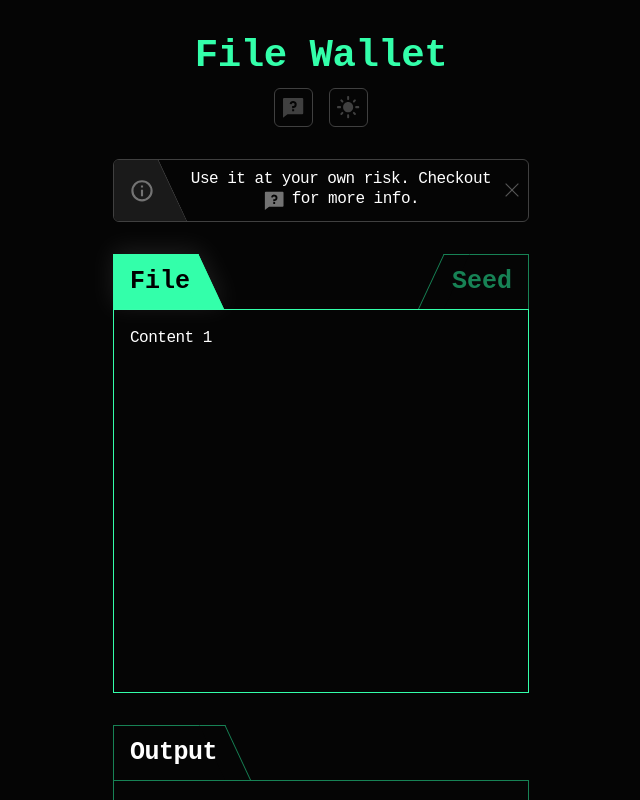
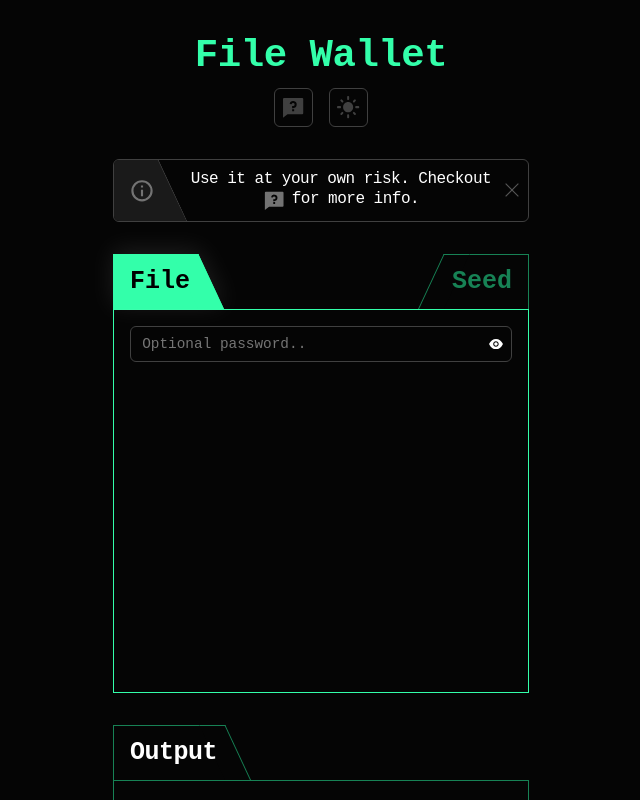
Before and after one commit to AmphibianDev/file-wallet, a React (Vite) app: page / in a window 1280 px wide. Shown: the top 800 px of the page, without its empty margins (319-959 px from the left). Built offline with nearby package versions, Linux system fonts and the light colour scheme.

Commit message:
add InputField

```diff
--- a/package.json
+++ b/package.json
@@ -4,7 +4,7 @@
   "version": "0.0.0",
   "type": "module",
   "scripts": {
-    "dev": "vite",
+    "dev": "vite --host",
     "build": "tsc && vite build",
     "lint": "eslint src --ext ts,tsx --report-unused-disable-directives --max-warnings 0",
     "preview": "vite preview"
--- /dev/null
+++ b/src/components/InputField.module.css
@@ -0,0 +1,35 @@
+.container {
+  display: flex;
+  align-items: center;
+  position: relative;
+}
+
+.input {
+  background: none;
+  border: 1px solid var(--color-border);
+  border-radius: 6px;
+  height: 2.25rem;
+  width: 100%;
+  min-height: 2.25rem;
+  padding: 0 0.7rem;
+  overflow: hidden;
+
+  color: inherit;
+  font-size: var(--a200);
+
+  &:focus-within {
+    border-color: var(--color-primary-bright);
+    outline: none;
+  }
+}
+
+.switchIcon {
+  position: absolute;
+  right: 0.5rem;
+  top: 50%;
+  transform: translateY(-50%);
+  cursor: pointer;
+
+  display: grid;
+  place-items: center;
+}
--- /dev/null
+++ b/src/components/InputField.tsx
@@ -0,0 +1,41 @@
+import React, { useState } from 'react';
+
+import { Switch } from '@headlessui/react';
+import { AiFillEye, AiFillEyeInvisible } from 'react-icons/ai';
+
+import InputFieldCSS from './InputField.module.css';
+
+const InputField = ({
+  type,
+  ...props
+}: React.InputHTMLAttributes<HTMLInputElement>) => {
+  const [showText, setShowText] = useState(false);
+
+  return (
+    <>
+      {type === 'password' ? (
+        <div className={InputFieldCSS.container}>
+          <input
+            className={InputFieldCSS.input}
+            type={showText ? 'text' : 'password'}
+            {...props}
+          />
+          <Switch
+            className={InputFieldCSS.switchIcon}
+            checked={showText}
+            onChange={setShowText}
+          >
+            <span className="sr-only">
+              {showText ? 'hide password, switch' : 'show password, switch'}
+            </span>
+            {showText ? <AiFillEyeInvisible /> : <AiFillEye />}
+          </Switch>
+        </div>
+      ) : (
+        <input className={InputFieldCSS.input} type={type} {...props} />
+      )}
+    </>
+  );
+};
+
+export default InputField;
--- a/src/components/InputSection.tsx
+++ b/src/components/InputSection.tsx
@@ -1,5 +1,7 @@
 import { Tab } from '@headlessui/react';
 import classNames from 'classnames';
+
+import InputField from './InputField';
 
 import InputSectionCSS from './InputSection.module.css';
 
@@ -27,7 +29,9 @@ const InputSection = ({ className }: { className?: string }) => {
         </Tab>
       </Tab.List>
       <Tab.Panels>
-        <Tab.Panel className={InputSectionCSS.container}>Content 1</Tab.Panel>
+        <Tab.Panel className={InputSectionCSS.container}>
+          <InputField type="password" placeholder="Optional password.." />
+        </Tab.Panel>
         <Tab.Panel className={InputSectionCSS.container}>Content 2</Tab.Panel>
       </Tab.Panels>
     </Tab.Group>
--- a/src/index.css
+++ b/src/index.css
@@ -43,3 +43,15 @@ body {
   Prevent repositioning because of the scrollbar disappearing */
   padding-left: calc(100vw - 100%);
 }
+
+.sr-only {
+  position: absolute;
+  width: 1px;
+  height: 1px;
+  padding: 0;
+  margin: -1px;
+  overflow: hidden;
+  clip: rect(0, 0, 0, 0);
+  white-space: nowrap;
+  border-width: 0;
+}
```
